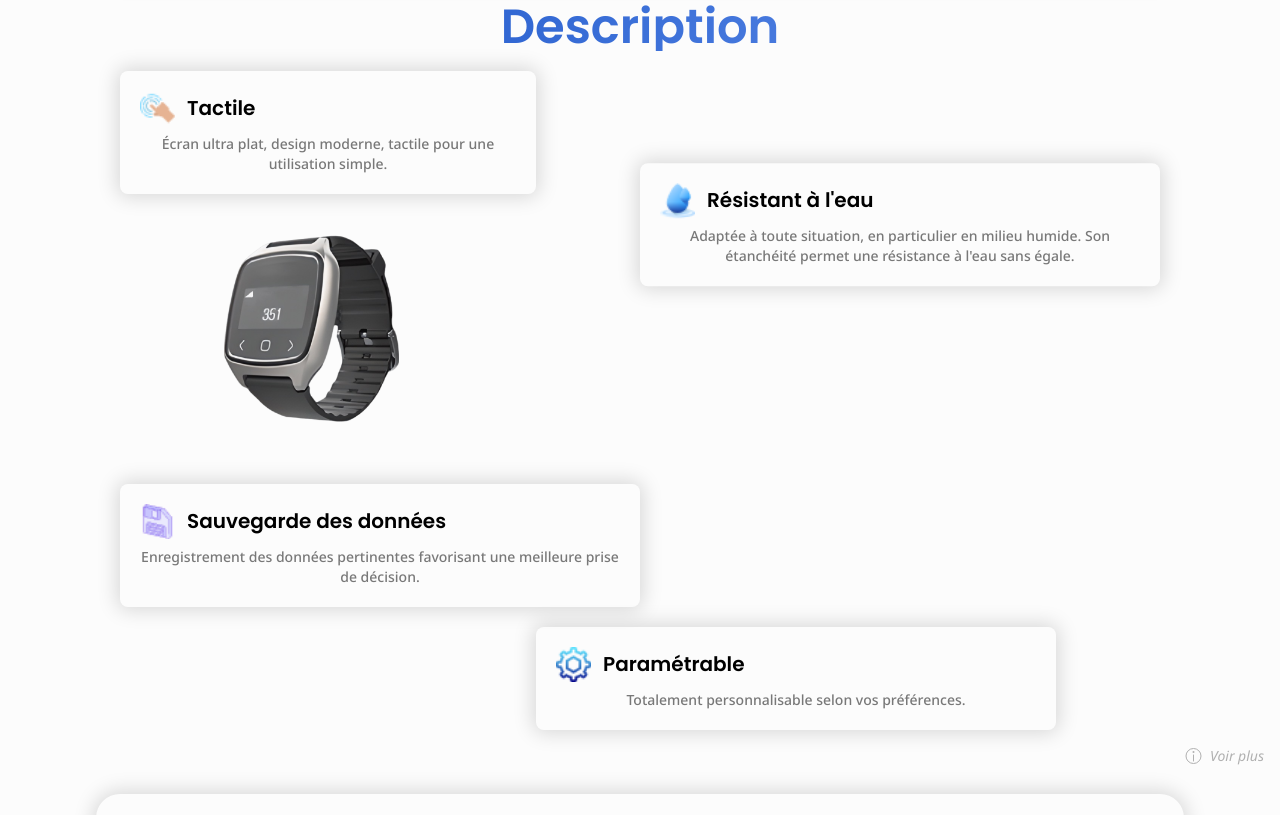
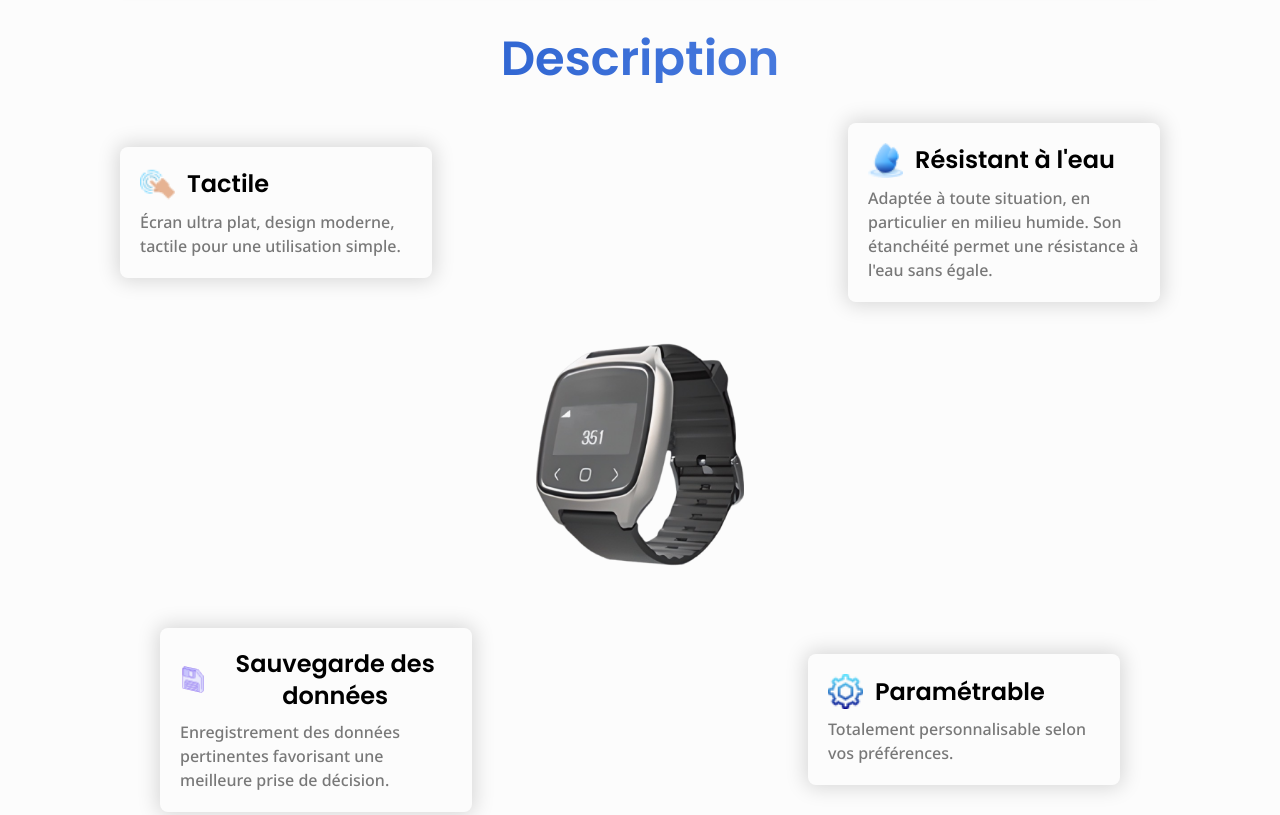
Before and after one commit to LorisQsd/Call-me---WebSite, a website built with Vite: page index.html in a window 1280 px wide. Shown: the part 1737-2552 px from the top of the page. Built offline with nearby package versions, Linux system fonts and the light colour scheme.

Commit message:
Description Section - Responsive Desktop

```diff
--- a/index.html
+++ b/index.html
@@ -208,9 +208,13 @@
         </h3>
 
         <!-- BIPPER & WATCH CONTAINER -->
-        <div class="grid grid-cols-12 mt-10 md:text-base xl:text-lg justify-items-center xl:mt-20">
+        <div
+          class="grid grid-cols-12 mt-10 md:text-base xl:text-lg justify-items-center xl:mt-20"
+        >
           <!-- BIPPER CONTAINER -->
-          <div class="col-span-5 md:col-start-2 md:col-end-6 xl:col-start-3 xl:col-end-5">
+          <div
+            class="col-span-5 md:col-start-2 md:col-end-6 xl:col-start-3 xl:col-end-5"
+          >
             <div class="relative m-auto w-fit">
               <!-- INFO ICON -->
               <img
@@ -243,7 +247,9 @@
           />
 
           <!-- WATCH CONTAINER -->
-          <div class="col-span-5 md:col-start-8 md:col-end-11 xl:col-start-9 xl:col-end-11">
+          <div
+            class="col-span-5 md:col-start-8 md:col-end-11 xl:col-start-9 xl:col-end-11"
+          >
             <img
               src="src/assets/images/watch_SB700_face_1.webp"
               alt="Montre de face"
@@ -295,29 +301,33 @@
               class="absolute -top-2 xl:-top-4 xl:-right-4 -right-2 md:w-[20px] cursor-pointer z-10 xl:w-[25px]"
             />
           </div>
-          <p class="relative mx-auto mt-2 text-sm text-center md:mt-5 md:text-base xl:text-lg xl:w-1/4">
+          <p
+            class="relative mx-auto mt-2 text-sm text-center md:mt-5 md:text-base xl:text-lg xl:w-1/4"
+          >
             Relai offrant une meilleure couverture réseau.
           </p>
         </div>
       </section>
 
       <!-- DESCRIPTION SECTION -->
-      <section id="description" class="mt-6">
-        <h2 class="mb-5 text-center text-gradient">Description</h2>
+      <section id="description" class="mt-6 xl:mt-14">
+        <h2 class="mb-5 text-center text-gradient xl:mb-10">Description</h2>
 
         <div class="grid items-center grid-cols-12">
           <!-- TACTILE -->
           <aside
-            class="col-start-1 col-end-6 p-5 rounded-lg md:col-start-2 md:col-end-6 shadow-section"
+            class="col-start-1 col-end-6 p-5 rounded-lg md:col-start-2 md:col-end-6 shadow-section xl:col-start-2 xl:col-end-5"
           >
-            <h3 class="flex items-center gap-3 text-lg text-center md:text-xl">
+            <h3
+              class="flex items-center gap-3 text-lg text-center md:text-xl xl:text-2xl"
+            >
               <img
                 src="src/assets/icons/tactil.png"
                 alt="Tactile Icon"
                 class="w-[25px] md:w-[35px] aspect-square"
               />Tactile
             </h3>
-            <p class="text-sm text-center md:mt-2">
+            <p class="text-sm text-center md:mt-2 xl:text-start xl:text-base">
               Écran ultra plat, design moderne, tactile pour une utilisation
               simple.
             </p>
@@ -325,16 +335,18 @@
 
           <!-- WATERPROOF -->
           <aside
-            class="col-start-7 col-end-13 p-5 rounded-lg md:col-start-7 md:col-end-12 translate-y-3/4 shadow-section"
+            class="col-start-7 col-end-13 p-5 rounded-lg md:col-start-7 md:col-end-12 translate-y-3/4 shadow-section xl:col-start-9 xl:col-end-12 xl:translate-y-0"
           >
-            <h3 class="flex items-center gap-3 text-lg text-center md:text-xl">
+            <h3
+              class="flex items-center gap-3 text-lg text-center md:text-xl xl:text-2xl"
+            >
               <img
                 src="src/assets/icons/water_drop.png"
                 alt="Tactile Icon"
                 class="w-[25px] md:w-[35px] aspect-square"
               />Résistant à l'eau
             </h3>
-            <p class="text-sm text-center md:mt-2">
+            <p class="text-sm text-center md:mt-2 xl:text-start xl:text-base">
               Adaptée à toute situation, en particulier en milieu humide. Son
               étanchéité permet une résistance à l&apos;eau sans égale.
             </p>
@@ -344,21 +356,23 @@
           <img
             src="src/assets/images/watch_SB700_profil.webp"
             alt="Montre de profil"
-            class="w-[125px] md:w-[175px] col-start-2 col-end-6 md:col-start-3 md:col-end-5 my-10"
+            class="w-[125px] md:w-[175px] col-start-2 col-end-6 md:col-start-3 md:col-end-5 my-10 xl:col-start-6 xl:col-end-8 xl:w-full xl:max-w-[250px]"
           />
 
           <!-- DATA SAVE -->
           <aside
-            class="col-start-1 col-end-8 p-5 mt-5 rounded-lg md:col-start-2 md:col-end-7 shadow-section"
+            class="col-start-1 col-end-8 p-5 mt-5 rounded-lg md:col-start-2 md:col-end-7 shadow-section xl:col-start-2 xl:col-end-5 xl:translate-x-10"
           >
-            <h3 class="flex items-center gap-3 text-lg text-center md:text-xl">
+            <h3
+              class="flex items-center gap-3 text-lg text-center md:text-xl xl:text-2xl"
+            >
               <img
                 src="src/assets/icons/save.png"
                 alt="Tactile Icon"
                 class="w-[25px] md:w-[35px] aspect-square"
               />Sauvegarde des données
             </h3>
-            <p class="text-sm text-center md:mt-2">
+            <p class="text-sm text-center md:mt-2 xl:text-start xl:text-base">
               Enregistrement des données pertinentes favorisant une meilleure
               prise de décision.
             </p>
@@ -366,25 +380,31 @@
 
           <!-- SETTINGS -->
           <aside
-            class="col-start-5 col-end-13 p-5 mt-5 rounded-lg shadow-section md:col-start-6 md:col-end-11"
+            class="col-start-5 col-end-13 p-5 mt-5 rounded-lg shadow-section md:col-start-6 md:col-end-11 xl:col-start-9 xl:col-end-12 xl:-translate-x-10"
           >
-            <h3 class="flex items-center gap-3 text-lg text-center md:text-xl">
+            <h3
+              class="flex items-center gap-3 text-lg text-center md:text-xl xl:text-2xl"
+            >
               <img
                 src="src/assets/icons/gear.png"
                 alt="Tactile Icon"
                 class="w-[25px] md:w-[35px] aspect-square"
               />Paramétrable
             </h3>
-            <p class="text-sm text-center md:mt-2">
+            <p class="text-sm text-center md:mt-2 xl:text-start xl:text-base">
               Totalement personnalisable selon vos préférences.
             </p>
           </aside>
         </div>
 
         <em
-          class="flex float-right gap-2 mt-4 text-sm italic text-secondary-600"
-          ><img src="src/assets/icons/light_info.svg" alt="Info icon" /> Voir
-          plus</em
+          class="flex items-center float-right gap-2 mt-4 text-sm italic xl:text-base text-secondary-600"
+          ><img
+            src="src/assets/icons/light_info.svg"
+            alt="Info icon"
+            class="cursor-pointer xl:w-[25px]"
+          />
+          Voir plus</em
         >
       </section>
 
--- a/src/styles/index.css
+++ b/src/styles/index.css
@@ -6,7 +6,7 @@
   html {
     font-family: 'Noto sans', sans-serif;
     height: -webkit-fill-available;
-    scroll-behavior: smooth;
+    /* scroll-behavior: smooth; */
   }
   body {
     height: 100vh;
```
